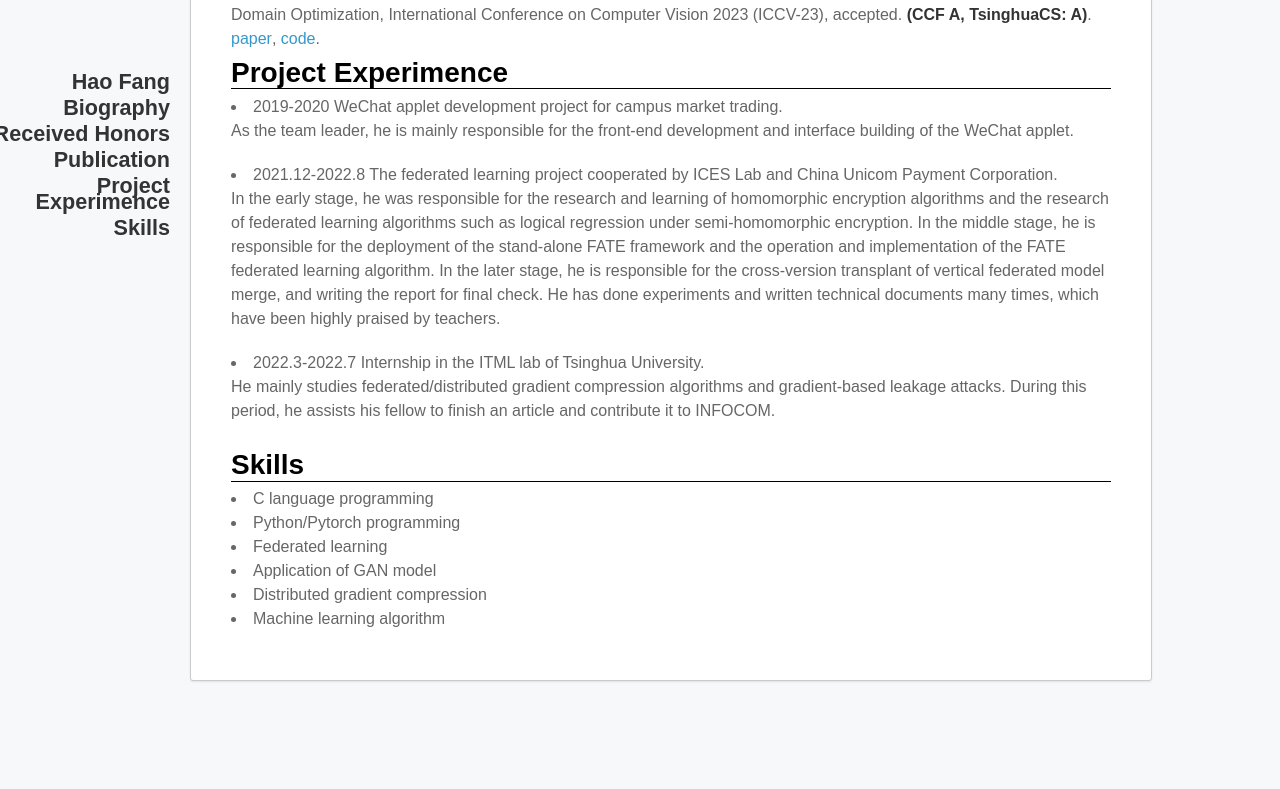
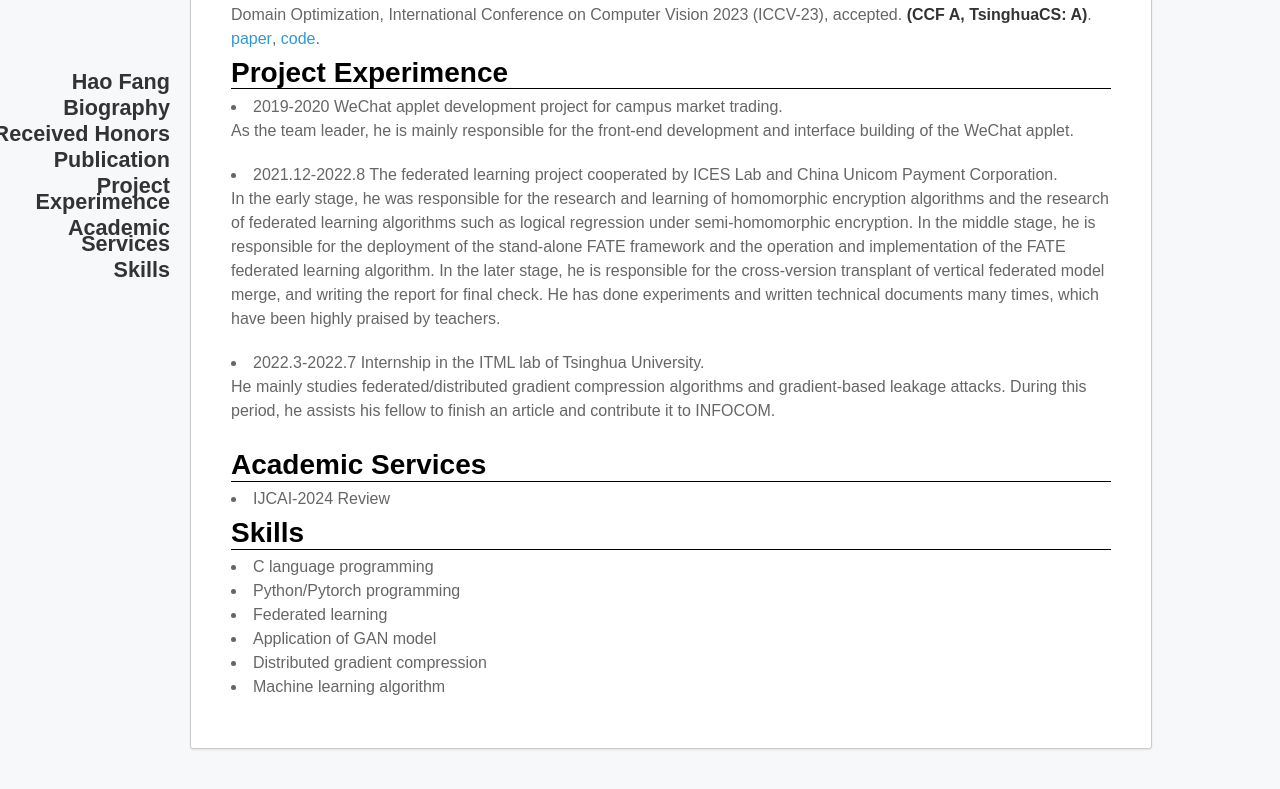
Before and after one commit to ffhibnese/ffhibnese.github.io, a Jekyll site: the page built from index.md, in a window 1280 px wide and 900 px high, scrolled down 901 px, cut to the strip 111-900 px from the top of the window. Built offline with Jekyll 4.4.1, drawn with Linux system fonts in a browser that asks for light colours; nearby versions of some CDN libraries; our own code applies the rules of GitHub Pages for plain Markdown files; before the commit the page ends 1733 px from its top, so only the background shows below that.

Commit message:
Update index.md

```diff
--- a/index.md
+++ b/index.md
@@ -75,6 +75,17 @@
   </tr>
 </table>
 
+
+
+<table class="imgtable">
+  <tr>
+    <td width="100%">
+      <h2>Academic Services</h2>
+      <li>IJCAI-2024 Review</li>
+    </td>
+  </tr>
+</table>
+
 <table class="imgtable">
   <tr>
     <td width="100%">
```
